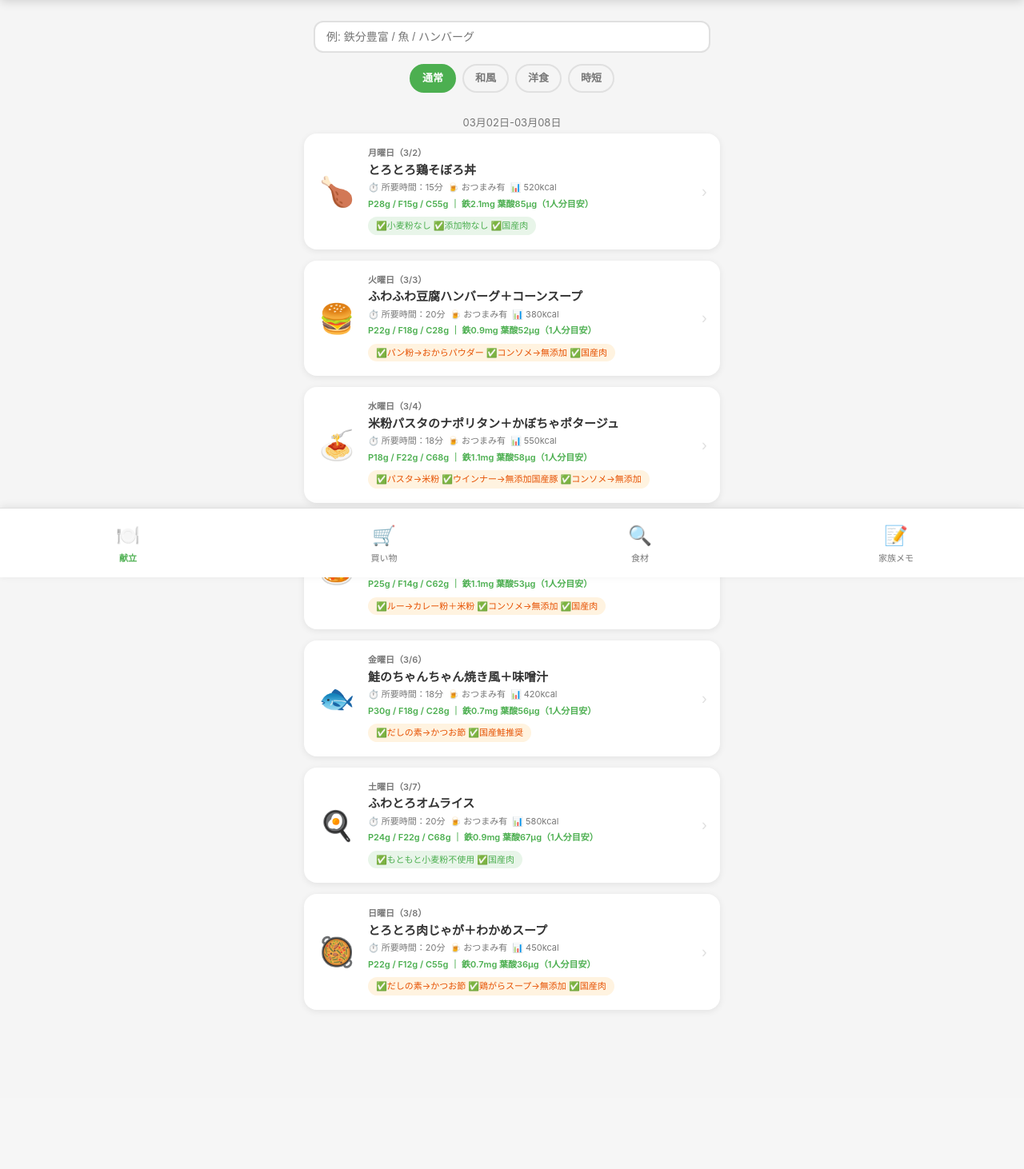
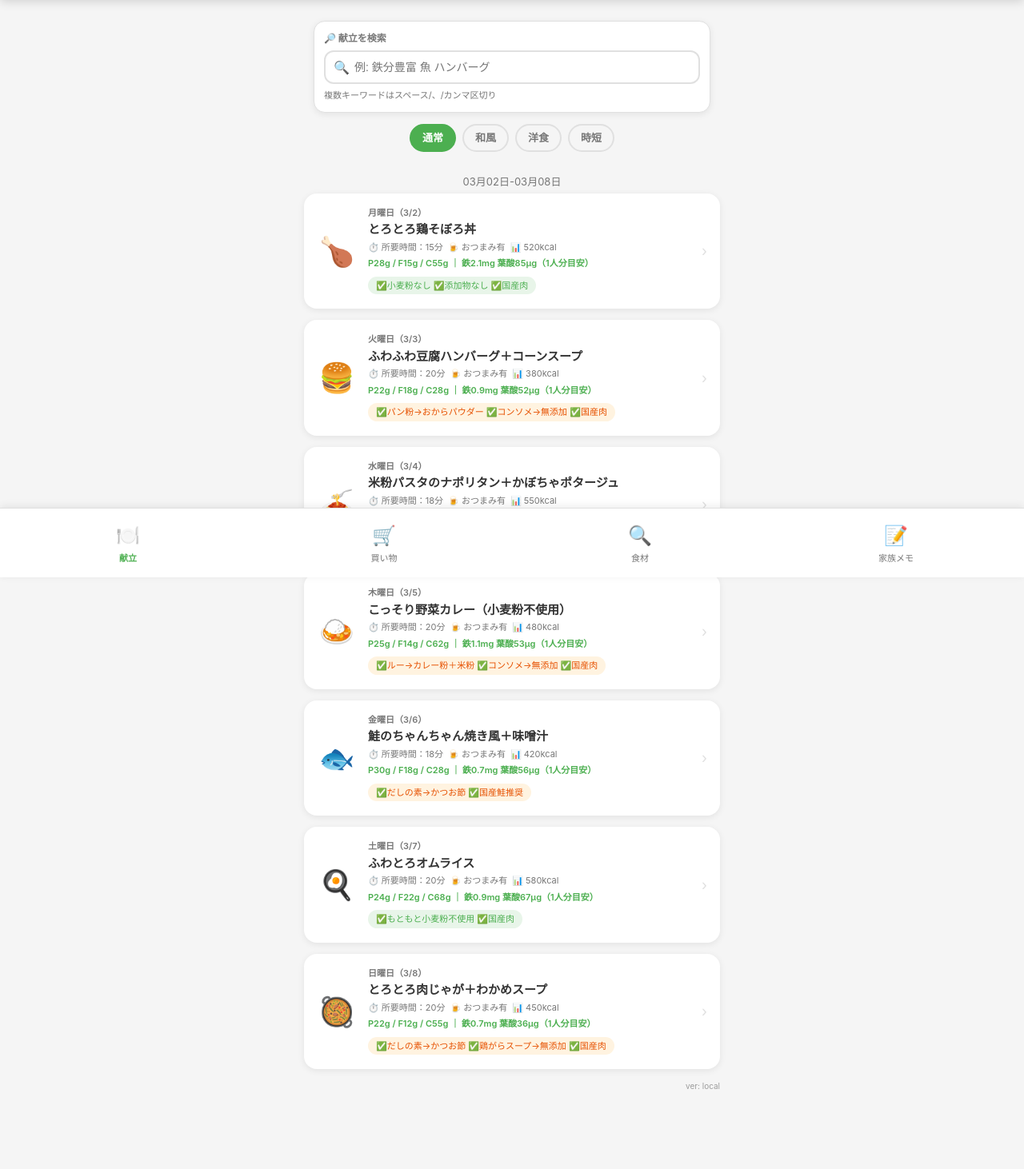
Before and after one commit to masano0608-max/nutrition-app, a Flask app: page / in a window 1280 px wide. Shown: the part 78-1540 px from the top of the page at 80% size. Before the commit the page ends 1342 px from the top, so only its background shows below. Run offline with Flask 3, Linux system fonts and the light colour scheme.

Commit message:
デプロイ反映の可視化とキャッシュ対策
APP_REV を埋め込み、HTML を no-cache 化して古い画面の残りを防止。
献立検索のUI改善も反映。

Made-with: Cursor

```diff
--- a/cloudbuild-deploy.yaml
+++ b/cloudbuild-deploy.yaml
@@ -22,7 +22,7 @@ steps:
       - --platform=managed
       - --allow-unauthenticated
       - --set-secrets=/app/secrets/credentials/credentials.json=google-credentials:latest,/app/secrets/token/token.json=google-token:latest
-      - --set-env-vars=GCS_BUCKET=${PROJECT_ID}-nutrition-data,CRON_SECRET=secret:cron-secret:latest
+      - --set-env-vars=GCS_BUCKET=${PROJECT_ID}-nutrition-data,CRON_SECRET=secret:cron-secret:latest,APP_REV=${SHORT_SHA}
       - --memory=512Mi
       - --timeout=300
       - --quiet
--- a/webapp/app.py
+++ b/webapp/app.py
@@ -25,6 +25,22 @@ from flask import Flask, render_template, request, jsonify
 app = Flask(__name__)
 
 BASE_DIR = Path(__file__).resolve().parent.parent
+
+
+@app.context_processor
+def inject_app_rev():
+    """テンプレートでデプロイ済みリビジョンを確認"""
+    return {"app_rev": os.getenv("APP_REV", "local")}
+
+
+@app.after_request
+def add_no_cache_headers(resp):
+    """HTMLはキャッシュを避けて最新を表示"""
+    content_type = resp.headers.get("Content-Type", "")
+    if content_type.startswith("text/html"):
+        resp.headers["Cache-Control"] = "no-store, no-cache, must-revalidate, max-age=0"
+        resp.headers["Pragma"] = "no-cache"
+    return resp
 
 # Cloud Run 起動時: GCS からデータ同期
 try:
--- a/webapp/templates/base.html
+++ b/webapp/templates/base.html
@@ -119,6 +119,14 @@
             gap: 6px;
         }
 
+        .app-rev {
+            text-align: right;
+            font-size: 10px;
+            color: var(--text-sub);
+            opacity: 0.7;
+            margin-top: 6px;
+        }
+
         .badge {
             display: inline-block;
             padding: 2px 8px;
@@ -173,6 +181,7 @@
 
     <div class="container">
         {% block content %}{% endblock %}
+        <div class="app-rev">ver: {{ app_rev }}</div>
     </div>
 
     <nav class="nav-bottom">
--- a/webapp/templates/index.html
+++ b/webapp/templates/index.html
@@ -75,18 +75,77 @@
 .pattern-tab.active { color: white; background: var(--primary); border-color: var(--primary); }
 .menu-search {
     margin: 10px auto 6px;
-    max-width: 520px;
+    max-width: 560px;
     padding: 0 12px;
+}
+.menu-search-card {
+    background: var(--card);
+    border-radius: 14px;
+    box-shadow: var(--shadow);
+    padding: 12px;
+    border: 1px solid var(--border);
+}
+.menu-search-label {
+    font-size: 12px;
+    font-weight: 700;
+    color: var(--text-sub);
+    margin-bottom: 6px;
+    display: flex;
+    align-items: center;
+    gap: 6px;
+}
+.menu-search-row {
+    position: relative;
 }
 .menu-search input {
     width: 100%;
-    padding: 10px 14px;
+    padding: 11px 38px 11px 36px;
     border: 2px solid var(--border);
     border-radius: 12px;
     font-size: 14px;
     outline: none;
+    background: #fff;
 }
 .menu-search input:focus { border-color: var(--primary); }
+.menu-search-icon {
+    position: absolute;
+    left: 12px;
+    top: 50%;
+    transform: translateY(-50%);
+    color: var(--text-sub);
+    font-size: 16px;
+}
+.menu-search-clear {
+    position: absolute;
+    right: 8px;
+    top: 50%;
+    transform: translateY(-50%);
+    border: none;
+    background: var(--bg-page);
+    color: var(--text-sub);
+    width: 26px;
+    height: 26px;
+    border-radius: 50%;
+    cursor: pointer;
+    display: none;
+}
+.menu-search-clear:active { transform: translateY(-50%) scale(0.96); }
+.menu-search-help {
+    font-size: 11px;
+    color: var(--text-sub);
+    margin-top: 6px;
+}
+.menu-search-empty {
+    text-align: center;
+    padding: 24px 16px 8px;
+    color: var(--text-sub);
+    font-size: 13px;
+}
+.menu-search-empty .icon {
+    font-size: 28px;
+    margin-bottom: 6px;
+    display: block;
+}
 .change-menu-btn { margin-top: 10px; font-size: 12px; padding: 6px 12px; }
 .alt-modal { display: none; position: fixed; inset: 0; background: rgba(0,0,0,0.5); z-index: 100; align-items: center; justify-content: center; padding: 20px; }
 .alt-modal.open { display: flex; }
@@ -103,7 +162,18 @@
 
 {% block content %}
 <div class="menu-search">
-    <input type="text" id="menuSearchInput" placeholder="例: 鉄分豊富 / 魚 / ハンバーグ">
+    <div class="menu-search-card">
+        <div class="menu-search-label">🔎 献立を検索</div>
+        <div class="menu-search-row">
+            <span class="menu-search-icon">🔍</span>
+            <input type="text" id="menuSearchInput" placeholder="例: 鉄分豊富 魚 ハンバーグ">
+            <button type="button" id="menuSearchClear" class="menu-search-clear" aria-label="検索をクリア">×</button>
+        </div>
+        <div class="menu-search-help">複数キーワードはスペース/、/カンマ区切り</div>
+    </div>
+</div>
+<div class="menu-search-empty" id="menuSearchEmpty" style="display:none;">
+    <span class="icon">🫥</span>該当する献立がありません
 </div>
 <div class="pattern-tabs">
     <a href="?pattern=default" class="pattern-tab {% if current_pattern == 'default' %}active{% endif %}">通常</a>
@@ -223,6 +293,8 @@ document.addEventListener('DOMContentLoaded', function() {
     if (!modal) return;
 
     const searchInput = document.getElementById('menuSearchInput');
+    const searchClear = document.getElementById('menuSearchClear');
+    const searchEmpty = document.getElementById('menuSearchEmpty');
     let isComposing = false;
     function normalizeText(value) {
         return (value || '').toLowerCase();
@@ -237,6 +309,7 @@ document.addEventListener('DOMContentLoaded', function() {
         const tokens = qLower ? qLower.split(/[\s、,]+/).filter(Boolean) : [];
         const textTokens = tokens.filter(t => !isIronKeyword(t));
         const needIron = tokens.some(isIronKeyword);
+        let visibleCount = 0;
         document.querySelectorAll('.card').forEach(function(card) {
             const title = normalizeText(card.dataset.title);
             const tags = normalizeText(card.dataset.tags);
@@ -251,7 +324,14 @@ document.addEventListener('DOMContentLoaded', function() {
                 match = match && iron >= 2.0;
             }
             card.style.display = match ? '' : 'none';
+            if (match) visibleCount += 1;
         });
+        if (searchEmpty) {
+            searchEmpty.style.display = (q && visibleCount === 0) ? 'block' : 'none';
+        }
+        if (searchClear) {
+            searchClear.style.display = q ? 'block' : 'none';
+        }
     }
     if (searchInput) {
         searchInput.addEventListener('compositionstart', function() { isComposing = true; });
@@ -262,6 +342,13 @@ document.addEventListener('DOMContentLoaded', function() {
         searchInput.addEventListener('input', function() {
             if (isComposing) return;
             applyMenuSearchFilter();
+        });
+    }
+    if (searchClear && searchInput) {
+        searchClear.addEventListener('click', function() {
+            searchInput.value = '';
+            applyMenuSearchFilter();
+            searchInput.focus();
         });
     }
 
```
